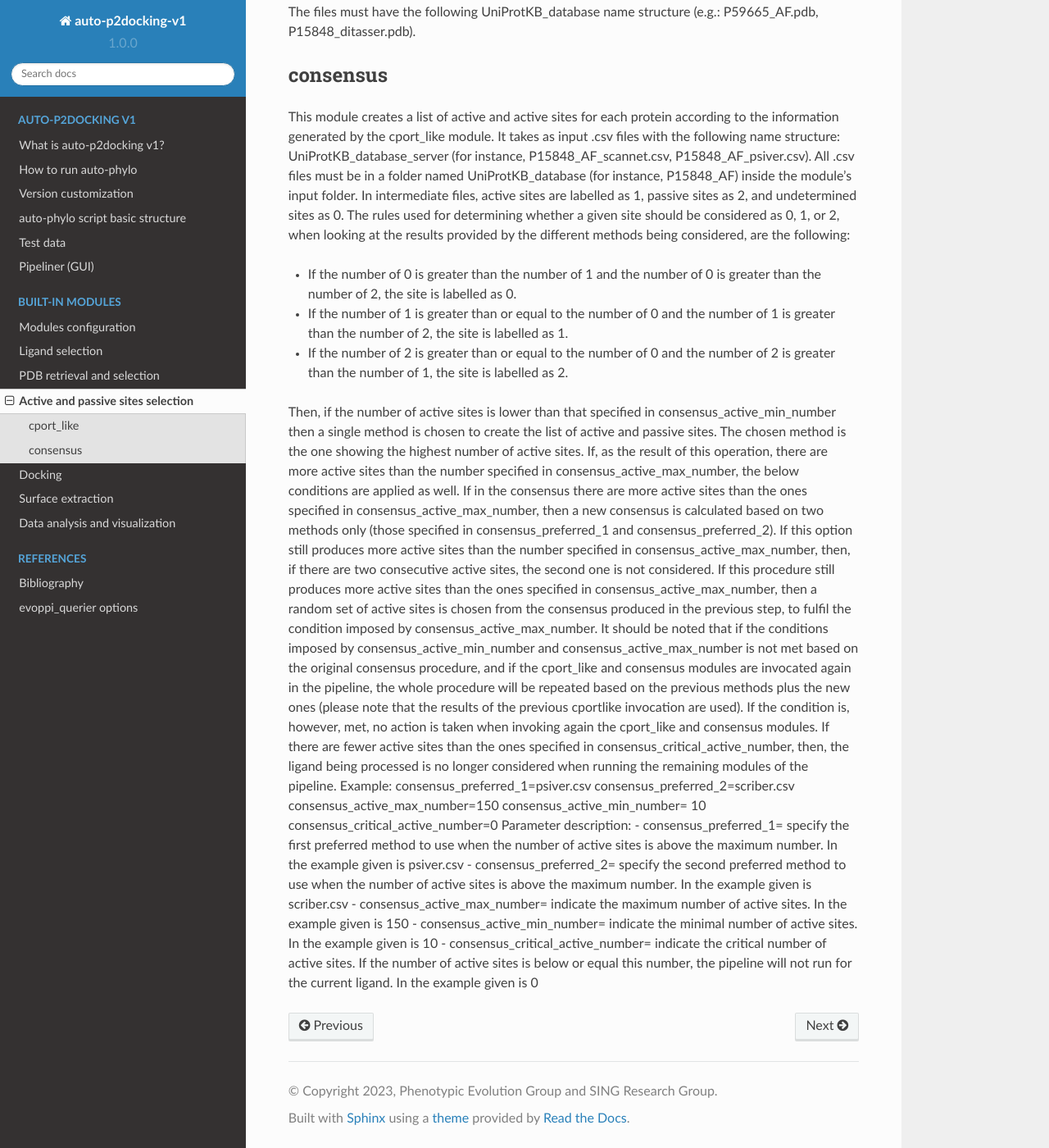
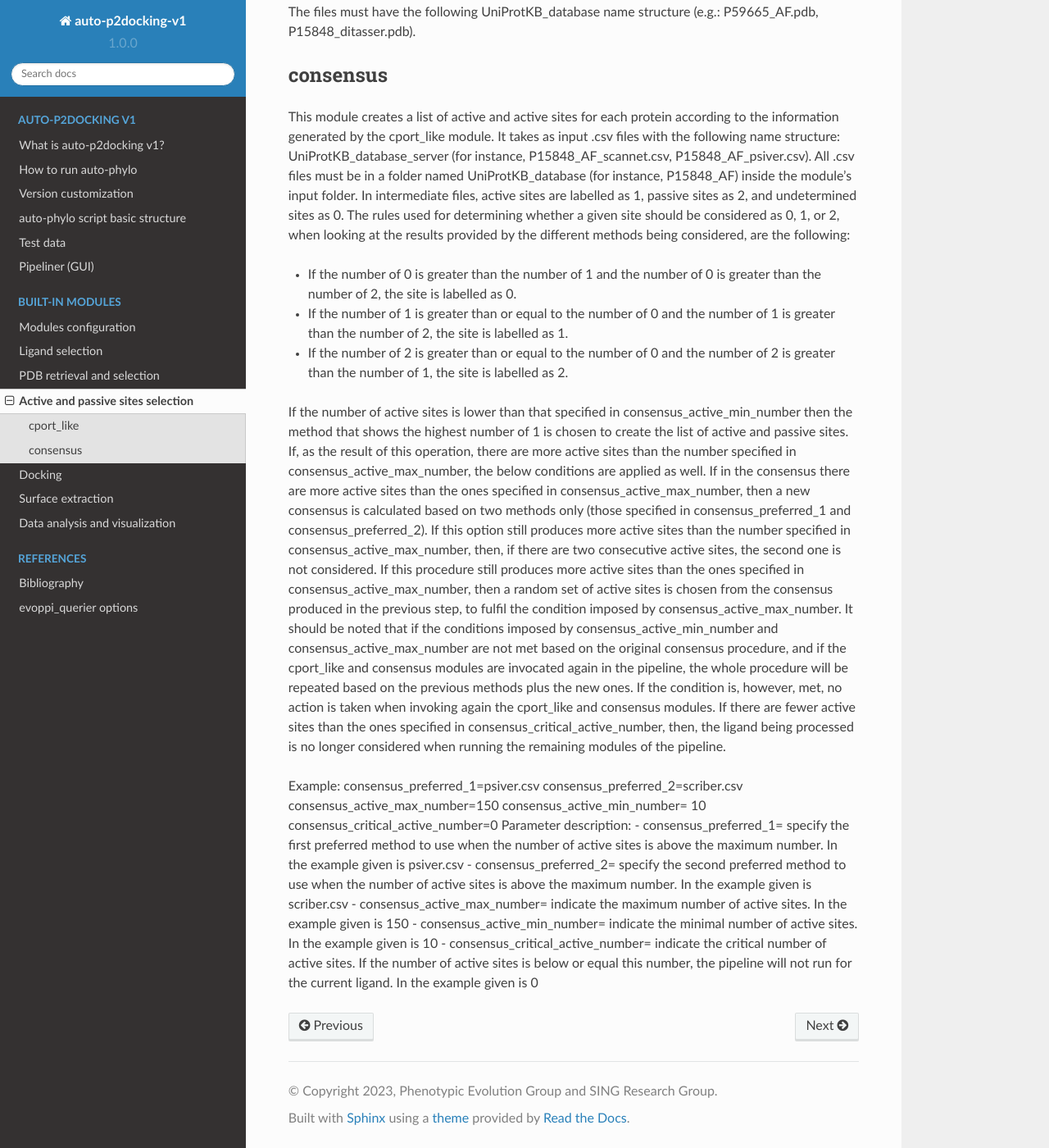
Before and after one commit to pegi3s/auto-p2docking-docs, a Sphinx documentation site: the page built from source/modules_3_active_and_passive_sites_selection.rst, in a window 1280 px wide and 1400 px high, scrolled down 1197 px. Shown: the whole window at 82% size. Built offline with Sphinx 7.4.7 and the Read the Docs theme 2.0.0, drawn with Linux system fonts in a browser that asks for light colours.

Commit message:
Update modules_3_active_and_passive_sites_selection.rst

```diff
--- a/source/modules_3_active_and_passive_sites_selection.rst
+++ b/source/modules_3_active_and_passive_sites_selection.rst
@@ -96,30 +96,10 @@
 - If the number of 1 is greater than or equal to the number of 0 and the number of 1 is greater than the number of 2, the site is labelled as 1.
 - If the number of 2 is greater than or equal to the number of 0 and the number of 2 is greater than the number of 1, the site is labelled as 2.
 
-Then, if the number of active sites is lower than that specified in
-consensus_active_min_number then a single method is chosen to create the list of active
-and passive sites. The chosen method is the one showing the highest number of active
-sites. If, as the result of this operation, there are more active sites than the number
-specified in consensus_active_max_number, the below conditions are applied as well.
-If in the consensus there are more active sites than the ones specified in
-consensus_active_max_number, then a new consensus is calculated based on two
-methods only (those specified in consensus_preferred_1 and consensus_preferred_2).
-If this option still produces more active sites than the number specified in
-consensus_active_max_number, then, if there are two consecutive active sites, the
-second one is not considered. If this procedure still produces more active sites than the
-ones specified in consensus_active_max_number, then a random set of active sites is
-chosen from the consensus produced in the previous step, to fulfil the condition imposed
-by consensus_active_max_number.
-It should be noted that if the conditions imposed by
-consensus_active_min_number and consensus_active_max_number is not met based
-on the original consensus procedure, and if the cport_like and consensus modules are
-invocated again in the pipeline, the whole procedure will be repeated based on the
-previous methods plus the new ones (please note that the results of the previous cportlike
-invocation are used). If the condition is, however, met, no action is taken when
-invoking again the cport_like and consensus modules.
-If there are fewer active sites than the ones specified in
-consensus_critical_active_number, then, the ligand being processed is no longer
-considered when running the remaining modules of the pipeline.
+If the number of active sites is lower than that specified in consensus_active_min_number then the method that shows the highest number of 1 is chosen to create the list of active
+and passive sites. If, as the result of this operation, there are more active sites than the number specified in consensus_active_max_number, the below conditions are applied as well.
+If in the consensus there are more active sites than the ones specified in consensus_active_max_number, then a new consensus is calculated based on two methods only (those specified in consensus_preferred_1 and consensus_preferred_2). If this option still produces more active sites than the number specified in consensus_active_max_number, then, if there are two consecutive active sites, the second one is not considered. If this procedure still produces more active sites than the ones specified in consensus_active_max_number, then a random set of active sites is chosen from the consensus produced in the previous step, to fulfil the condition imposed by consensus_active_max_number. It should be noted that if the conditions imposed by consensus_active_min_number and consensus_active_max_number are not met based on the original consensus procedure, and if the cport_like and consensus modules are invocated again in the pipeline, the whole procedure will be repeated based on the previous methods plus the new ones. If the condition is, however, met, no action is taken when invoking again the cport_like and consensus modules. If there are fewer active sites than the ones specified in consensus_critical_active_number, then, the ligand being processed is no longer considered when running the remaining modules of the pipeline.
+
 Example:
 consensus_preferred_1=psiver.csv
 consensus_preferred_2=scriber.csv
```
